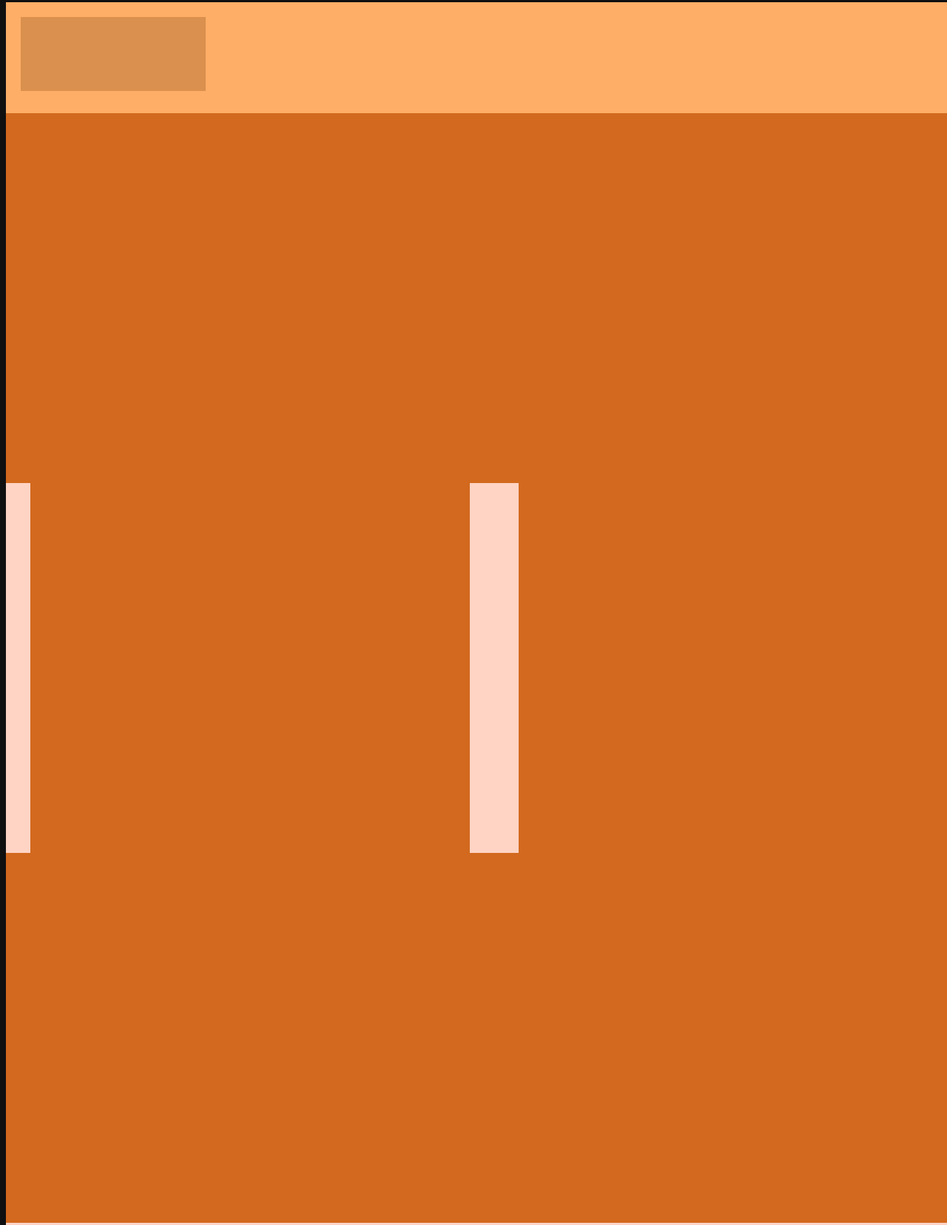
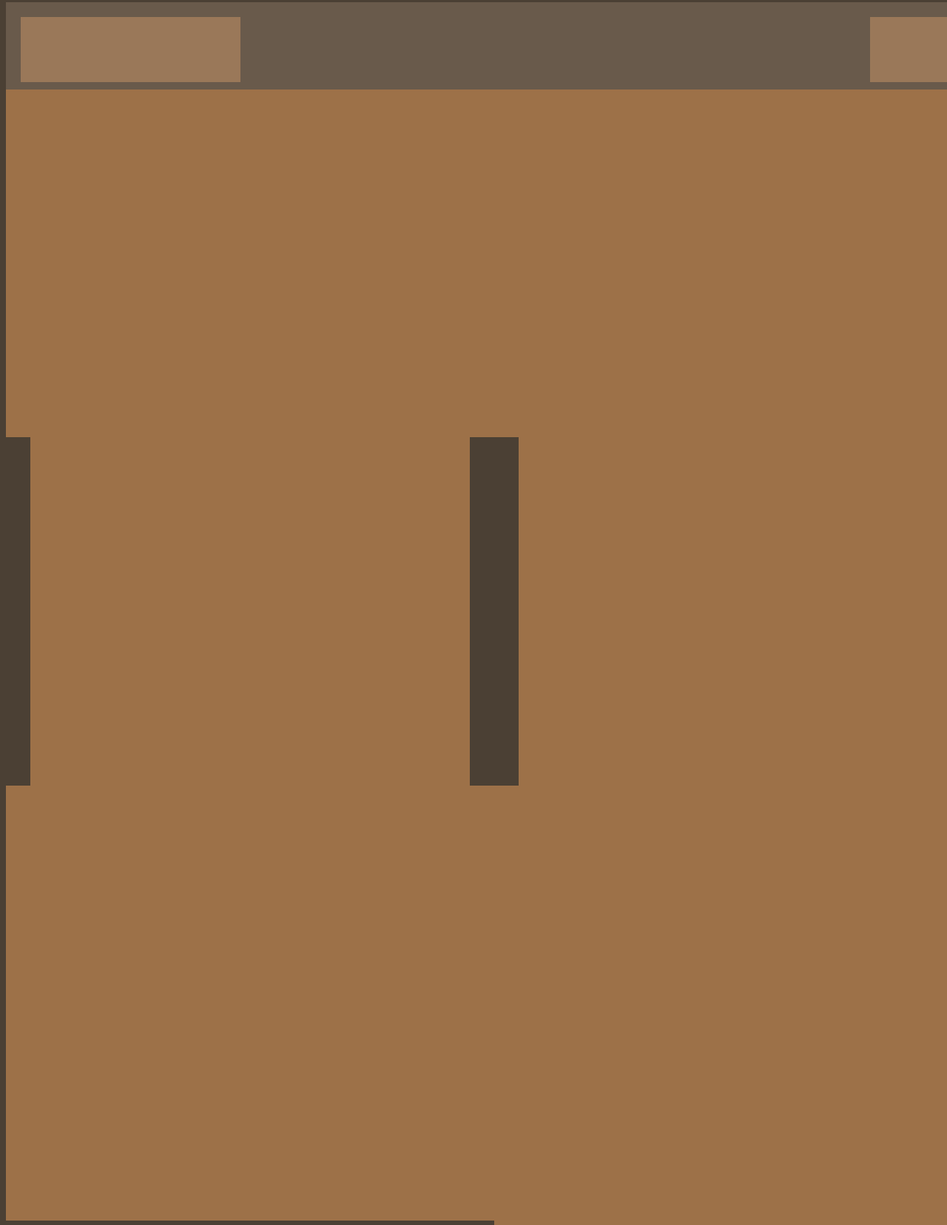
Before and after one commit to Luskahz/FACULDADE, a plain HTML site: page Faculdade/DESENVOLVIMENTO WEB 1/aula_flexbox/index.html in a window 1280 px wide. Shown: the part 5-1661 px from the top of the page at 74% size. Drawn offline with Linux system fonts and the light colour scheme.

Commit message:
final da ciação do layout, faltante apenas a aplicação das margens,layout da sessão 1, 2, 3 e 4 completos

```diff
--- a/Faculdade/DESENVOLVIMENTO WEB 1/aula_flexbox/css/header.css
+++ b/Faculdade/DESENVOLVIMENTO WEB 1/aula_flexbox/css/header.css
@@ -1,12 +1,12 @@
 .box1{
-    background-color: rgb(218, 144, 78);
-    width: 250px;
-    height: 100px;
-    margin: 20px 0 20px 20px;
+    background-color: rgb(154, 120, 89);
+    width: 15%;
+    height: 75%;
+    margin: 1%;
 }
 .box2{
-    background-color: rgb(218, 144, 78);
-    width: 500px;
-    height: 100px;
-    margin: 20px 20px 0 0;
+    background-color: rgb(154, 120, 89);
+    width: 40%;
+    height: 75%;
+    margin: 1%
 }
--- a/Faculdade/DESENVOLVIMENTO WEB 1/aula_flexbox/css/pag_e_sessoes.css
+++ b/Faculdade/DESENVOLVIMENTO WEB 1/aula_flexbox/css/pag_e_sessoes.css
@@ -1,8 +1,8 @@
 body{
-    background-color: rgb(16, 16, 16);
+    background-color: rgb(75, 64, 52);
 }
+
 #page{
-    background-color: rgb(44, 44, 44);
     width: 1980px;
     height: 2000px;
     margin: auto;
@@ -10,62 +10,18 @@ body{
         flex-direction: column;
 }
 #header{
-    background-color: rgb(255, 174, 103) ;
-    width: 1980px;
-    height: 150px;
-    margin: auto;
+    background-color:rgb(105, 90, 75) ;
+    width: 100%;
+    height: 25%;
     display: flex;
         flex-direction: row;
         justify-content:space-between;
 }
 
-
-
-
-
-
-
-
-
-
-
-
-
-
-
-
-
-
-
-
-
-
-
-
-
 .sessao{
-    background-color: rgb(255, 212, 196);
-    width: 100%;
-    height: 25%;
-    display: flex;
-        flex-direction: row;
-}
-
-.grupo{
     width: 100%;
     height: 100%;
     display: flex;
-        flex-direction: column;
+        flex-direction: row;
+        justify-content:space-around;
 }
-
-.grupo1{
-    width: 100%;
-    height: 50%;
-    display: flex;
-}
-
-.grupo2{
-    width: 100%;
-    height: 50%;
-    display:flex;
-}
--- a/Faculdade/DESENVOLVIMENTO WEB 1/aula_flexbox/css/sessao1.css
+++ b/Faculdade/DESENVOLVIMENTO WEB 1/aula_flexbox/css/sessao1.css
@@ -1,18 +1,41 @@
-.box3{
-    background-color: chocolate;
+.gruposessao1{
+    width: 100%;
+    height: 100%;
+    display: flex;
+        flex-direction: column;
+}
+
+.gruposessao1a{
+    width: 100%;
+    height: 50%;
+    display: flex;
+}
+
+.gruposessao1b{
+    width: 100%;
+    height: 50%;
+    display:flex;
+}
+
+
+
+
+
+.boxsessao11{
+    background-color:rgb(157, 113, 72);
     width: 100%;
     height: 100%;
 }
 
-.box4{
-    background-color: chocolate;
+.boxsessao12{
+    background-color: rgb(157, 113, 72);
     width: 50%;
     height: 100%;
 }
 
 
-.box5{
-background-color: chocolate;
+.boxsessao13{
+background-color: rgb(157, 113, 72);
 width: 100%;
 height: 100%;
 }
--- a/Faculdade/DESENVOLVIMENTO WEB 1/aula_flexbox/css/sessao2.css
+++ b/Faculdade/DESENVOLVIMENTO WEB 1/aula_flexbox/css/sessao2.css
@@ -5,7 +5,7 @@
         justify-content: space-around;
 }
 .boxsessao2{
- background-color: chocolate;
+ background-color:rgb(157, 113, 72);
  width: 30%;
  height: 100%;
 
--- a/Faculdade/DESENVOLVIMENTO WEB 1/aula_flexbox/css/sessao3.css
+++ b/Faculdade/DESENVOLVIMENTO WEB 1/aula_flexbox/css/sessao3.css
@@ -1,5 +1,4 @@
 .gruposessao3g{
-    background-color: aliceblue;
     width: 75%;
     height: 100%;
     display: flex;
@@ -7,7 +6,6 @@
 }
 
 .gruposessao3p{
-    background-color: rgb(177, 219, 255);
     width: 25%;
     height: 100%;
     display: flex;
@@ -16,7 +14,7 @@
 
 
 .boxsessao3{
-    background-color: chocolate;
+    background-color: rgb(157, 113, 72);
     width: 100%;
     height: 100%;
 }
--- /dev/null
+++ b/Faculdade/DESENVOLVIMENTO WEB 1/aula_flexbox/css/sessao4.css
@@ -0,0 +1,27 @@
+.gruposessao41{
+    width: 100%;
+    height: 100%;
+    display: flex;
+        flex-direction: column;
+        justify-content:space-between;
+
+}
+.gruposessao42{
+    width: 100%;
+    height: 100%;
+    display: flex;
+        flex-direction: column-reverse;
+
+}
+.boxsessao41{
+    background-color: rgb(157, 113, 72);
+    width: 100%;
+    height: 25%;
+
+}
+
+.boxsessao42{
+    background-color: rgb(157, 113, 72);
+    width: 100%;
+    height: 100%;
+}
--- a/Faculdade/DESENVOLVIMENTO WEB 1/aula_flexbox/index.html
+++ b/Faculdade/DESENVOLVIMENTO WEB 1/aula_flexbox/index.html
@@ -7,25 +7,26 @@
 <link rel="stylesheet" href="./css/sessao1.css">
 <link rel="stylesheet" href="./css/sessao2.css">
 <link rel="stylesheet" href="./css/sessao3.css">
+<link rel="stylesheet" href="./css/sessao4.css">
 </head>
 <body>
-    <div id="header">
+    <div id="page">
+        <div id="header">
         <div class="box1"></div>
-        <div class="box2"></div>
-    </div>
-    <div id="page">
+            <div class="box2"></div>
+        </div>
         <div class="sessao">
-            <div class="grupo">
-                <div class="grupo1">
-                    <div class="box3"></div>
-                </div>
-                <div class="grupo2">
-                    <div class="box4"></div>
-                    <div class="box4"></div>
+            <div class="gruposessao1">
+                <div class="gruposessao1a">
+                        <div class="boxsessao11"></div>
+            </div>
+                <div class="gruposessao1b">
+                        <div class="boxsessao12"></div>
+                        <div class="boxsessao12"></div>
             </div>
             </div>
-            <div class="grupo">
-                <div class="box5"></div>
+            <div class="gruposessao1">
+                    <div class="boxsessao13"></div>
             </div>
         </div>
         <div class="sessao">
@@ -34,7 +35,6 @@
                 <div class="boxsessao2"></div>
                 <div class="boxsessao2"></div>
             </div>
-
         </div>
         <div class="sessao">
             <div class="gruposessao3p">
@@ -46,7 +46,18 @@
                 <div class="boxsessao3"></div>
             </div>
         </div>
-        <div class="sessao"></div>
+        <div class="sessao">
+            <div class="gruposessao41">
+                <div class="boxsessao41"></div>
+                <div class="boxsessao41"></div>
+            </div>
+            <div class="gruposessao41">
+                <div class="boxsessao42"></div>
+            </div>
+            <div class="gruposessao42">
+                <div class="boxsessao41"></div>
+            </div>
+        </div>
     </div>
 </body>
 </html>
```
